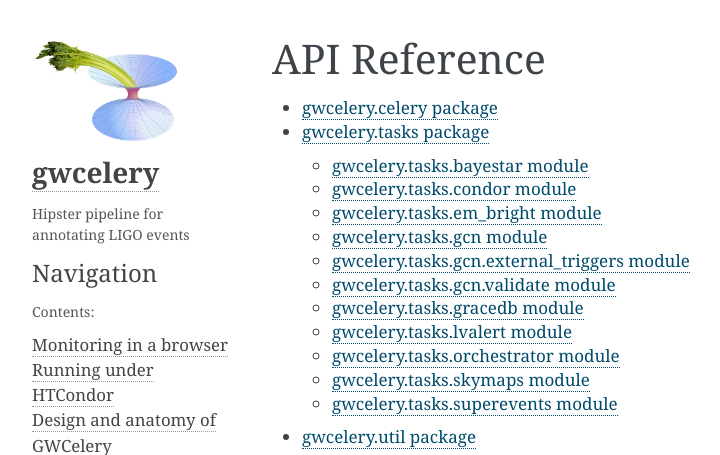
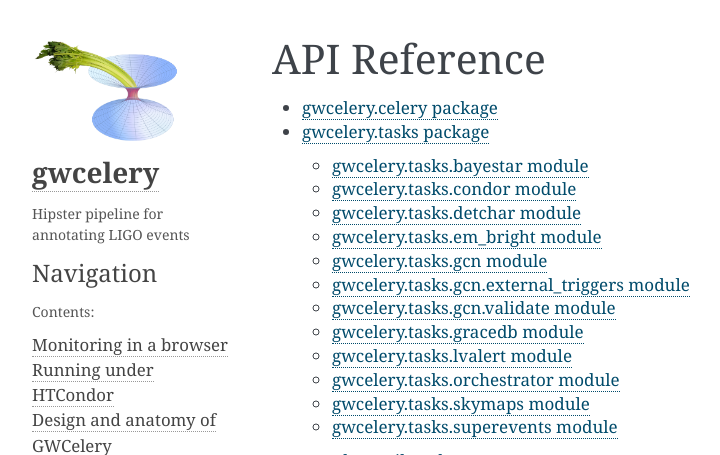
Before and after one commit to lpsinger/gwcelery, a Sphinx documentation site: the page built from doc/gwcelery.rst, in a window 1280 px wide, cut to the strip 0-455 px from the top of the page. Shown: the whole strip, without its empty margins (148-868 px from the left). Built offline with Sphinx 7.4.7, drawn with Linux system fonts in a browser that asks for light colours.

Commit message:
Add detchar module to docs

```diff
--- a/doc/gwcelery.tasks.rst
+++ b/doc/gwcelery.tasks.rst
@@ -12,6 +12,11 @@ gwcelery\.tasks\.condor module
 ------------------------------
 
 .. automodule:: gwcelery.tasks.condor
+
+gwcelery\.tasks\.detchar module
+-------------------------------
+
+.. automodule:: gwcelery.tasks.detchar
 
 gwcelery\.tasks\.em_bright module
 ---------------------------------
```
